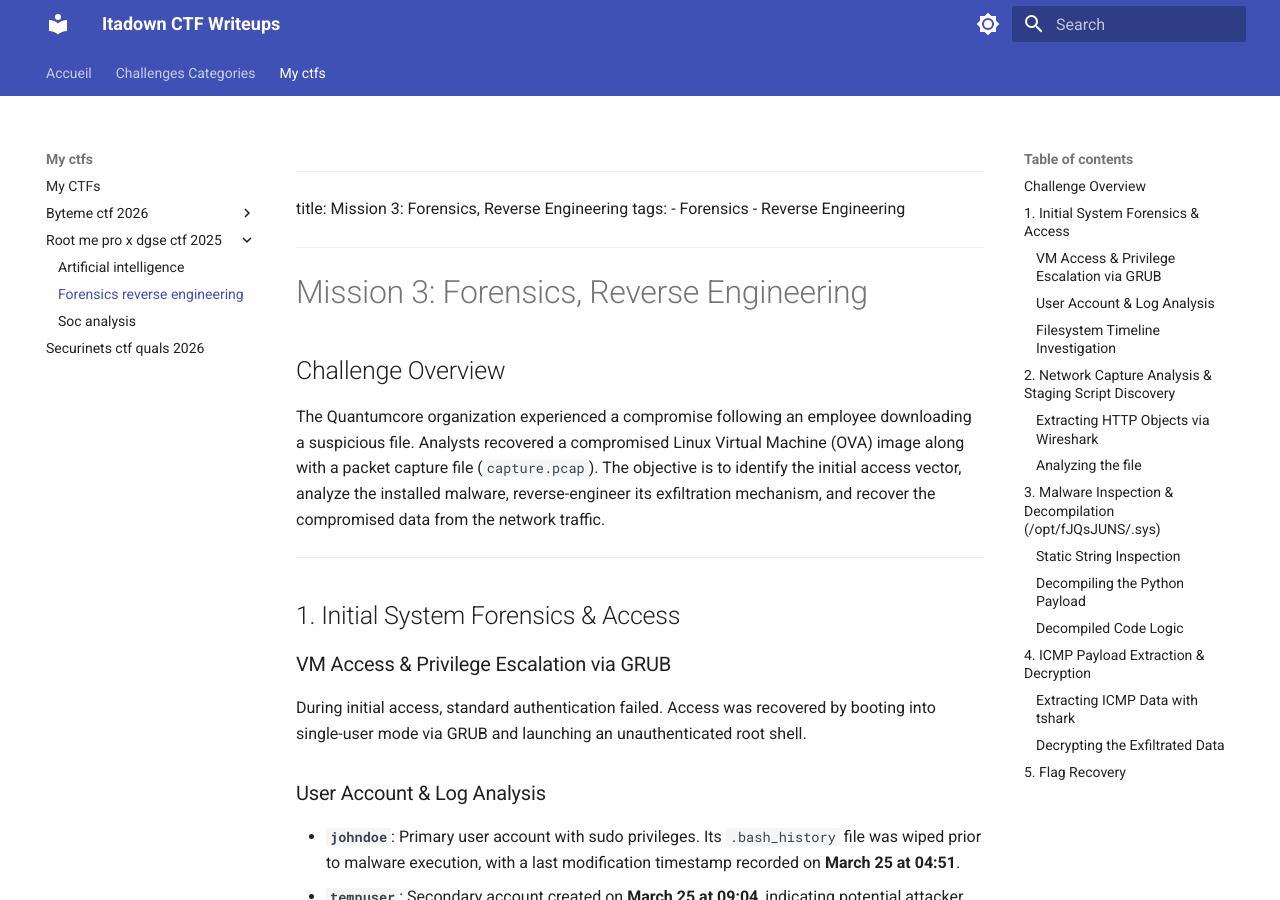
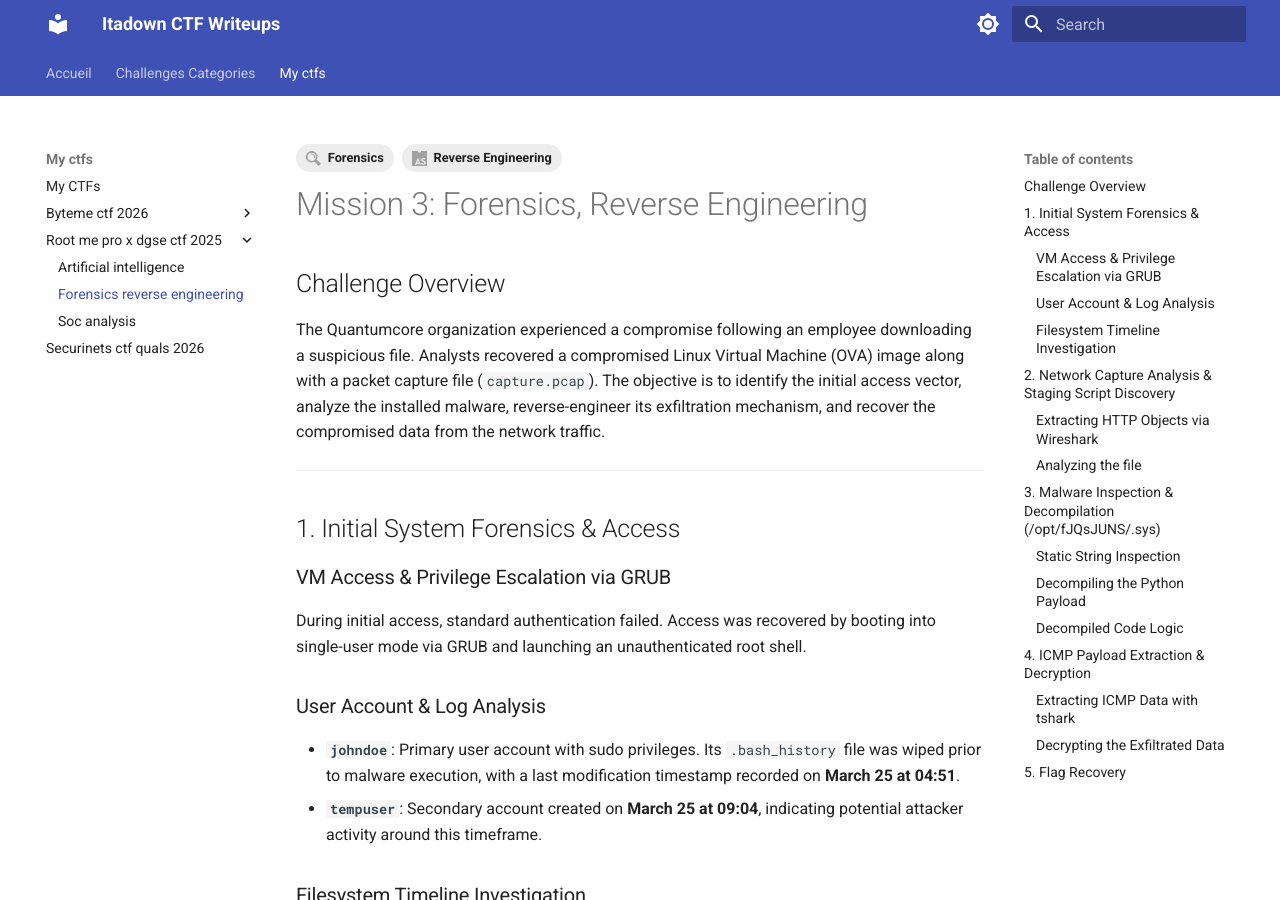
Before and after one commit to Itadown/itadown.github.io, an MkDocs documentation site: the page built from docs/my_ctfs/root-me-pro_x_dgse_ctf_2025/forensics_reverse_engineering/index.md, in a window 1280 px wide and 900 px high. Built offline with MkDocs 1.6.1 and Material for MkDocs 9.7.7, drawn with Linux system fonts in a browser that asks for light colours.

Commit message:
Update format

```diff
--- a/docs/my_ctfs/root-me-pro_x_dgse_ctf_2025/forensics_reverse_engineering/index.md
+++ b/docs/my_ctfs/root-me-pro_x_dgse_ctf_2025/forensics_reverse_engineering/index.md
@@ -1,5 +1,5 @@
 ---
-title: Mission 3: Forensics, Reverse Engineering
+title: Mission 3 - Forensics, Reverse Engineering
 tags:
     - Forensics
     - Reverse Engineering
```
